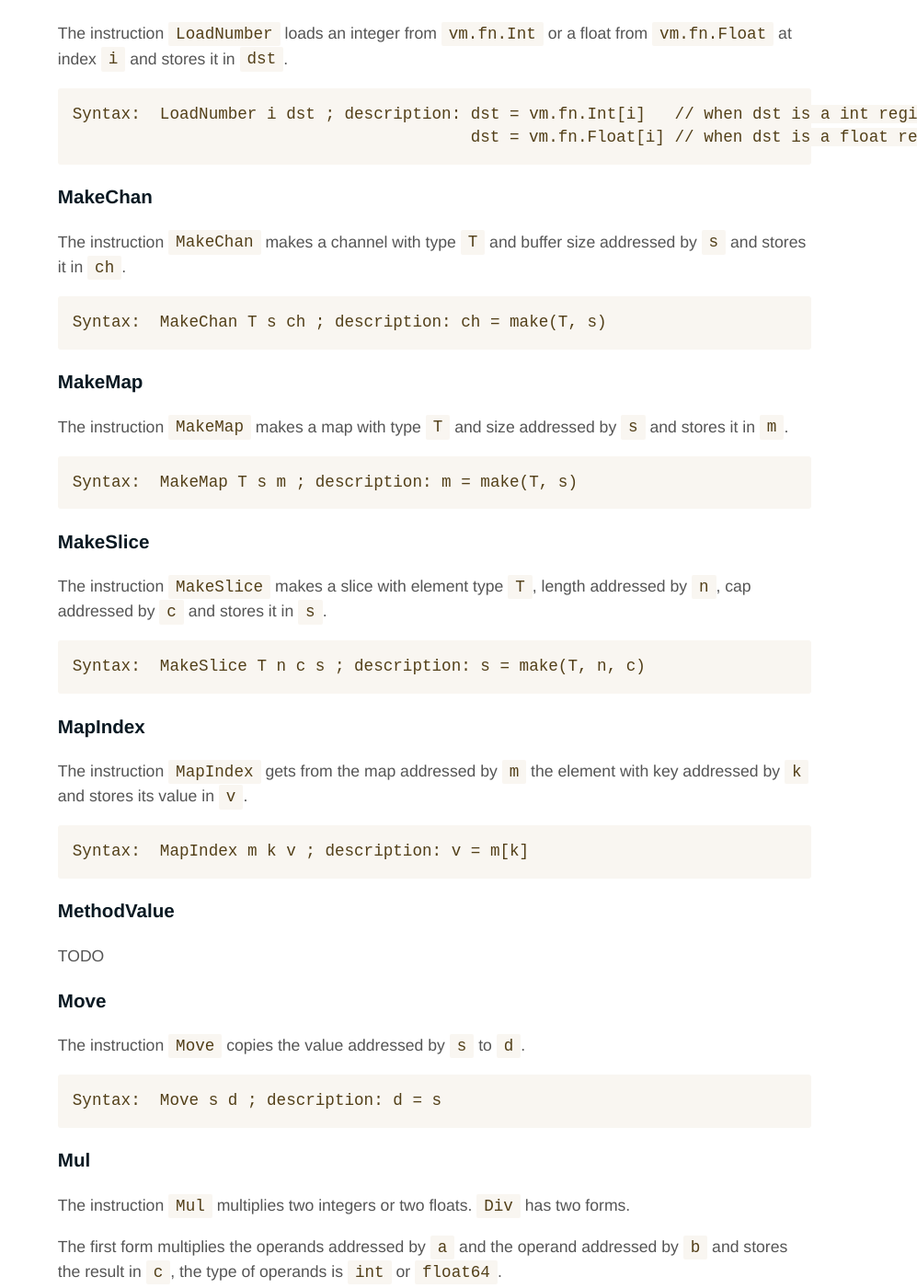
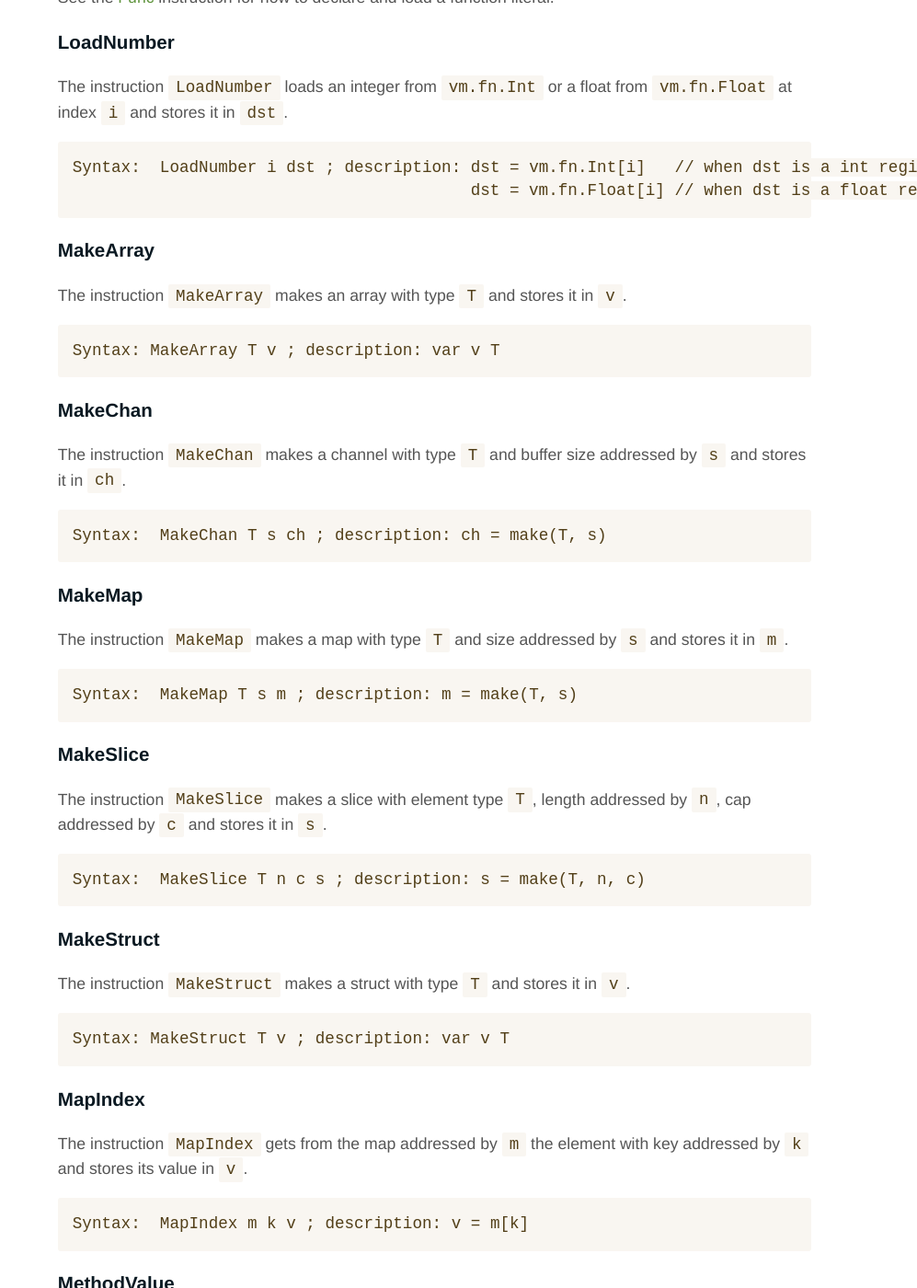
Before and after one commit to open2b/scriggo-site, a Jekyll site: the page built from doc/disassembler.md, in a window 1280 px wide and 1400 px high, scrolled down 15610 px. Shown: the whole window at 92% size, without its empty margins (283-1280 px from the left). Built offline with Jekyll 4.4.1, drawn with Linux system fonts in a browser that asks for light colours.

Commit message:
Add documentation for MakeArray and MakeStruct

````diff
--- a/doc/disassembler.md
+++ b/doc/disassembler.md
@@ -546,6 +546,14 @@
                                          dst = vm.fn.Float[i] // when dst is a float register
 ```
 
+### MakeArray
+
+The instruction `MakeArray` makes an array with type `T` and stores it in `v`.
+
+```go
+Syntax: MakeArray T v ; description: var v T
+```
+
 ### MakeChan
 
 The instruction `MakeChan` makes a channel with type `T` and buffer size addressed by `s` and stores it in `ch`.
@@ -568,6 +576,14 @@
 
 ```go
 Syntax:  MakeSlice T n c s ; description: s = make(T, n, c)
+```
+
+### MakeStruct
+
+The instruction `MakeStruct` makes a struct with type `T` and stores it in `v`.
+
+```go
+Syntax: MakeStruct T v ; description: var v T
 ```
 
 ### MapIndex
````
